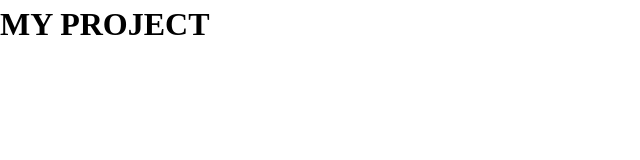
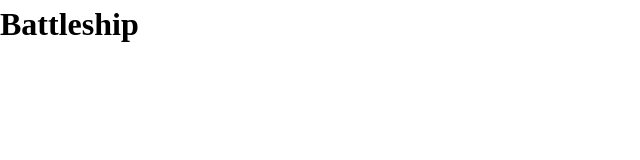
Before and after one commit to Giolii/Bship, a website built with webpack: page src/index.html in a window 1280 px wide. Shown: the whole page, without its empty margins (0-640 px from the left). Built offline with nearby package versions, Linux system fonts and the light colour scheme.

Commit message:
Test github

```diff
--- a/src/index.html
+++ b/src/index.html
@@ -3,11 +3,13 @@
 <meta charset="UTF-8" />
 <title></title>
 <meta name="viewport" content="width=device-width,initial-scale=1" />
+
 <body>
   <header>
-      <h1>MY PROJECT</h1>
+    <h1>Battleship</h1>
     <nav class="nav-bar"></nav>
     <div class="content"></div>
   </header>
 </body>
+
 </html>
```
Lines whose indentation alone changed are shown as unchanged.
